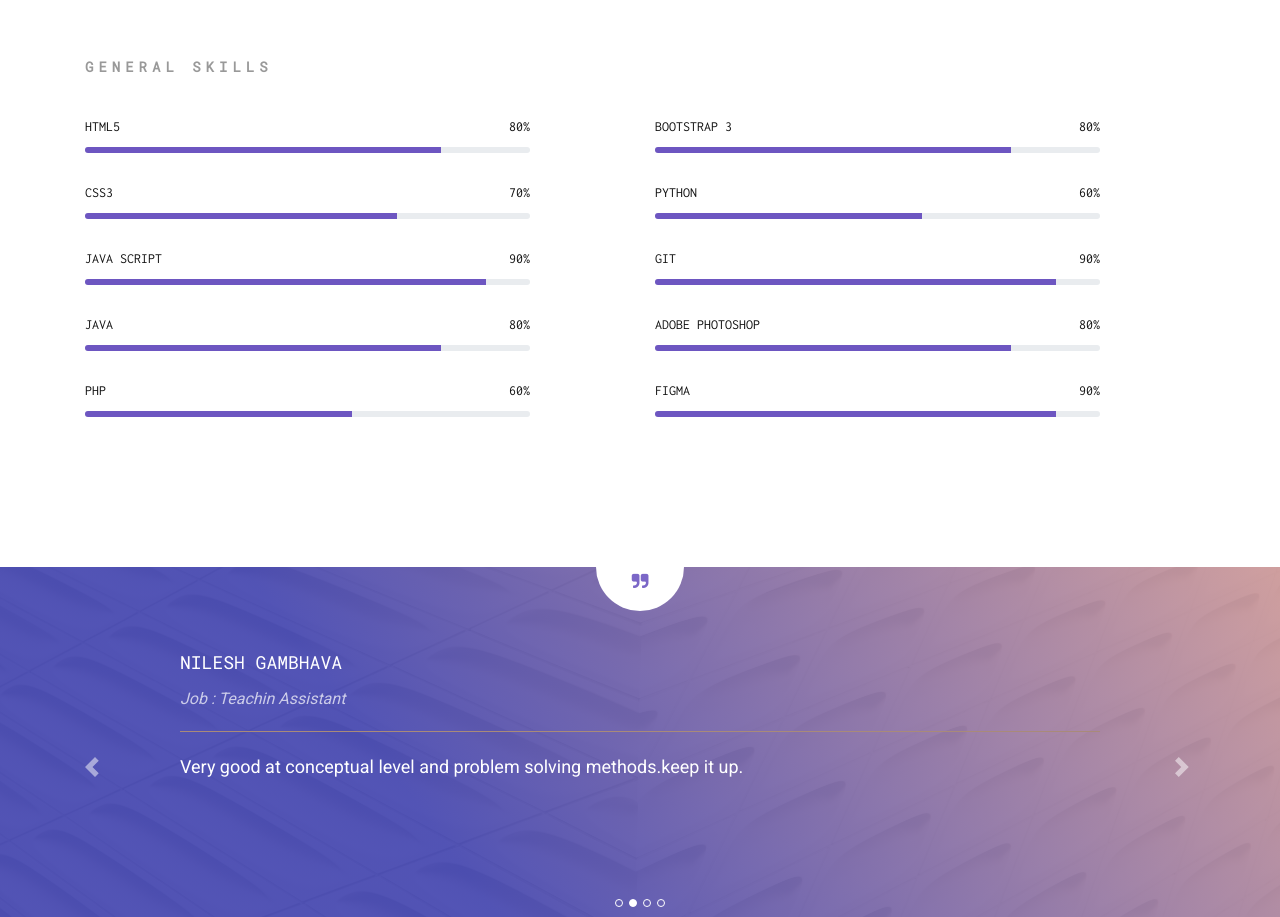
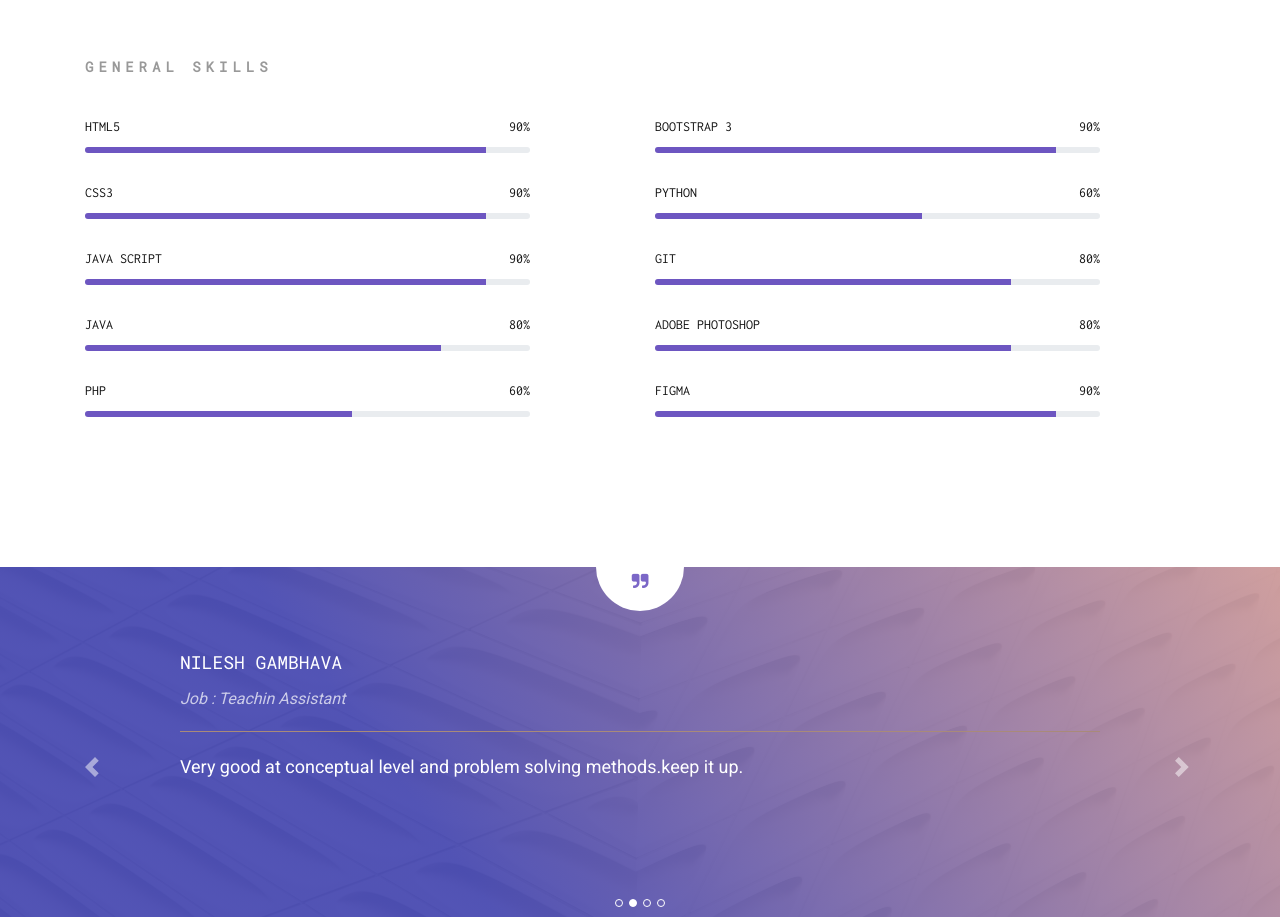
Before and after one commit to DEVILsofcs/Resume, a website: page index.html in a window 1280 px wide. Shown: the part 2149-3066 px from the top of the page. Drawn offline with Linux system fonts and the light colour scheme.

```diff
--- a/index.html
+++ b/index.html
@@ -206,20 +206,20 @@
         <div class="progress-list__skill">
           <p>
             <span class="progress-list__skill-title">html5</span>
-            <span class="progress-list__skill-value">80%</span>
+            <span class="progress-list__skill-value">90%</span>
           </p>
           <div class="progress">
-            <div class="progress-bar" role="progressbar" aria-valuenow="80" aria-valuemin="0" aria-valuemax="100" >
+            <div class="progress-bar" role="progressbar" aria-valuenow="90" aria-valuemin="0" aria-valuemax="100" >
             </div>
           </div>
         </div>
         <div class="progress-list__skill">
           <p>
             <span class="progress-list__skill-title">css3</span>
-            <span class="progress-list__skill-value">70%</span>
+            <span class="progress-list__skill-value">90%</span>
           </p>
           <div class="progress">
-            <div class="progress-bar" role="progressbar" aria-valuenow="70" aria-valuemin="0" aria-valuemax="100">
+            <div class="progress-bar" role="progressbar" aria-valuenow="90" aria-valuemin="0" aria-valuemax="100">
             </div>
           </div>
         </div>
@@ -258,10 +258,10 @@
         <div class="progress-list__skill">
           <p>
             <span class="progress-list__skill-title">bootstrap 3</span>
-            <span class="progress-list__skill-value">80%</span>
+            <span class="progress-list__skill-value">90%</span>
           </p>
           <div class="progress">
-            <div class="progress-bar" role="progressbar" aria-valuenow="80" aria-valuemin="0" aria-valuemax="100">
+            <div class="progress-bar" role="progressbar" aria-valuenow="90" aria-valuemin="0" aria-valuemax="100">
             </div>
           </div>
         </div>
@@ -278,10 +278,10 @@
         <div class="progress-list__skill">
           <p>
             <span class="progress-list__skill-title">git</span>
-            <span class="progress-list__skill-value">90%</span>
+            <span class="progress-list__skill-value">80%</span>
           </p>
           <div class="progress">
-            <div class="progress-bar" role="progressbar" aria-valuenow="90" aria-valuemin="0" aria-valuemax="100">
+            <div class="progress-bar" role="progressbar" aria-valuenow="80" aria-valuemin="0" aria-valuemax="100">
             </div>
           </div>
         </div>
```
